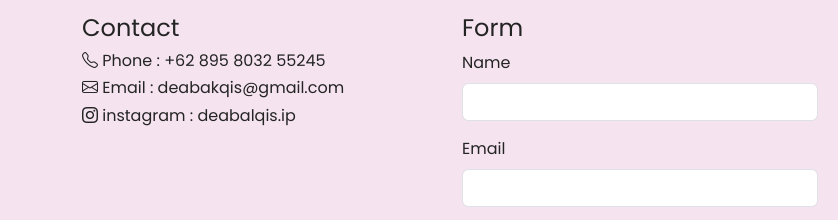
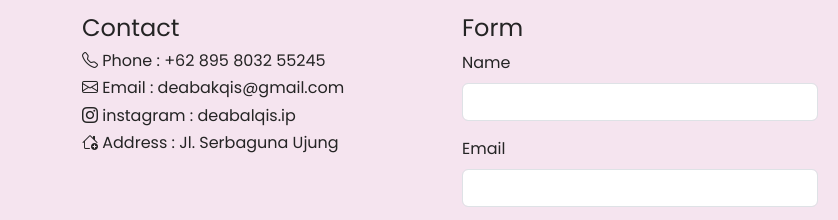
Before and after one commit to deabalqis/deabalqis.github.io, a plain HTML site: page article.html in a window 1280 px wide. Shown: the part 1620-1840 px from the top of the page, 0-838 px from the left. Drawn offline with nearby package versions, Linux system fonts and the light colour scheme.

Commit message:
Perbaikan Terfiks

```diff
--- a/article.html
+++ b/article.html
@@ -119,6 +119,7 @@
             <h6><i class="bi bi-telephone"></i> Phone : +62 895 8032 55245</h6>
             <h6><i class="bi bi-envelope"></i> Email  : deabakqis@gmail.com</h6>
             <h6><i class="bi bi-instagram"></i> instagram  : deabalqis.ip</h6>
+            <h6><i class="bi bi-house-add"></i> Address  : Jl. Serbaguna Ujung</h6>
 
           </div>
 
```
